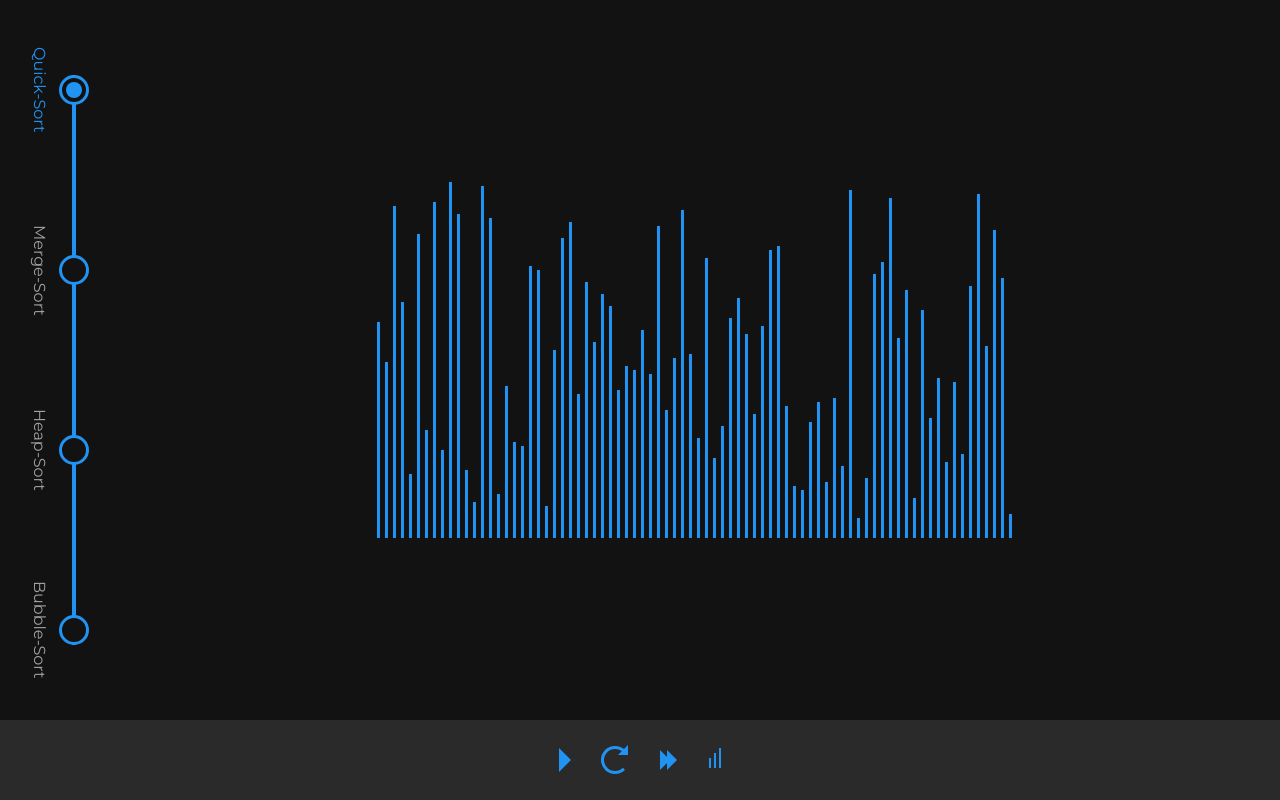
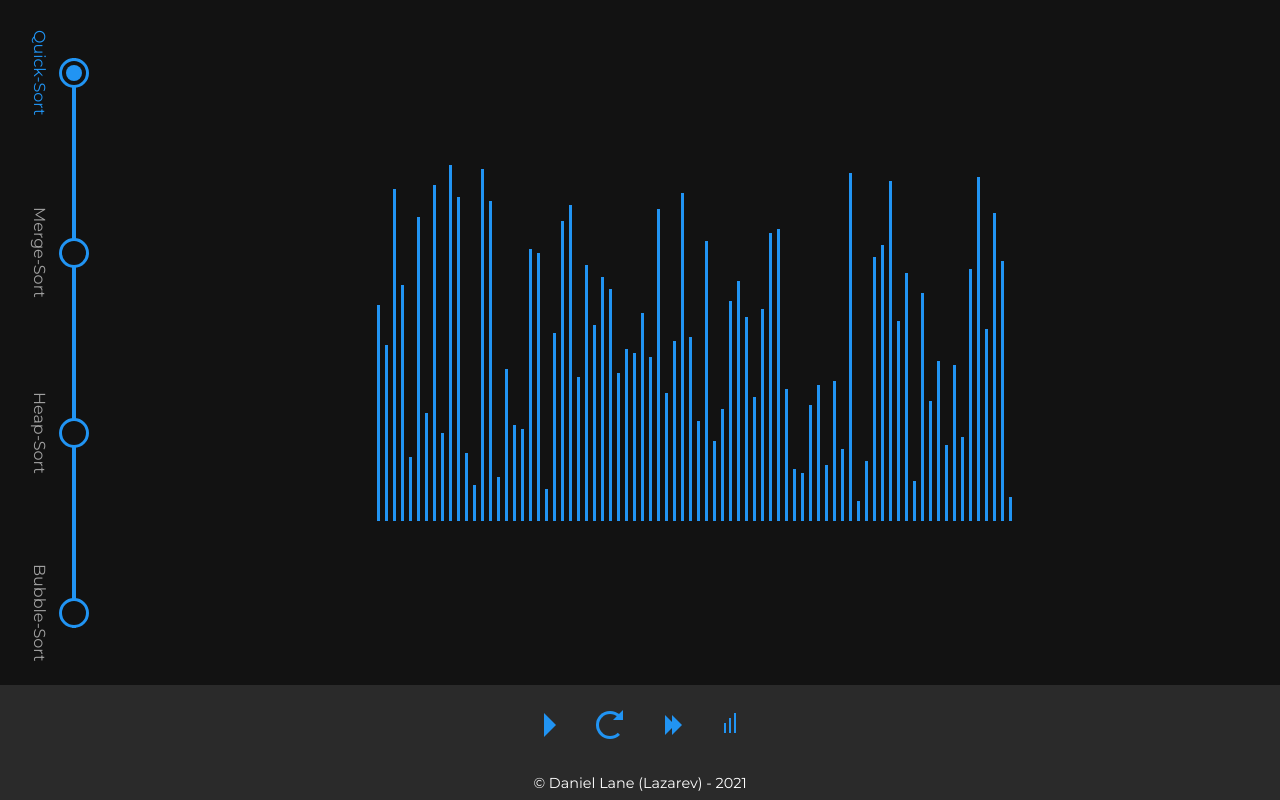
Before and after one commit to dcevpersonal/Sorting-Algorithm-Visualizer, a React (Create React App) app: page / in a window 1280 px wide. Built offline with nearby package versions, Linux system fonts and the light colour scheme.

Commit message:
Small Fixes + Copyright Panel

```diff
--- a/src/App.tsx
+++ b/src/App.tsx
@@ -4,6 +4,7 @@ import Style from "./App.module.scss";
 import Grid from "./components/Blocks/Grid";
 import DisplayPanel from "./components/UI/Display-Panel";
 import ControlPanel from "./components/UI/Control-Panel";
+import CopyrightPanel from "./components/UI/Copyright-Panel";
 
 function App() {
   // Set Functions
@@ -72,6 +73,7 @@ function App() {
         sortRunning={sortRunning}
         setGenerateArrayF={setGenerateArrayF}
       />
+      <CopyrightPanel />
     </div>
   );
 }
--- a/src/components/UI/Control-Panel.module.scss
+++ b/src/components/UI/Control-Panel.module.scss
@@ -1,3 +1,5 @@
+$numOfElements: 4;
+
 .ControlPanel {
     display: flex;
     bottom: 0;
@@ -8,9 +10,11 @@
     justify-content: center;
 }
 
-#CircularButton {
-    margin-left: 10px;
-    &:nth-of-type(1) {
-        margin: 0;
+@for $i from 2 through $numOfElements {
+    #CircularButton_#{$i} {
+        margin-left: 10px;
+        &:nth-of-type(1) {
+            margin: 0;
+        }
     }
 }
--- a/src/components/UI/Control-Panel.tsx
+++ b/src/components/UI/Control-Panel.tsx
@@ -23,14 +23,14 @@ function ControlPanel(props: props) {
         setStarSortF={props.setStarSortF}
         sortRunning={props.sortRunning}
         type={"Play"}
-        id={Style.CircularButton + "1"}
+        id={Style.CircularButton_1}
       />
       {/* Repeat */}
       <CircularButton
         sortRunning={props.sortRunning}
         setGenerateArrayF={props.setGenerateArrayF}
         type={"Repeat"}
-        id={Style.CircularButton + "2"}
+        id={Style.CircularButton_2}
       />
       {/* Speed */}
       <CircularButton
@@ -38,7 +38,7 @@ function ControlPanel(props: props) {
         type={"Speed"}
         selectSpeed={props.selectSpeed}
         selectSpeedF={props.selectSpeedF}
-        id={Style.CircularButton + "3"}
+        id={Style.CircularButton_3}
       />
       {/* Size */}
       <CircularButton
@@ -46,7 +46,7 @@ function ControlPanel(props: props) {
         type={"Size"}
         selectSizeF={props.selectSizeF}
         selectSize={props.selectSize}
-        id={Style.CircularButton + "4"}
+        id={Style.CircularButton_4}
       />
     </div>
   );
--- /dev/null
+++ b/src/components/UI/Copyright-Panel.module.scss
@@ -0,0 +1,13 @@
+.CopyrightPanel {
+    display: flex;
+    height: 35px;
+    width: 100%;
+    background: var(--Black-5);
+    align-items: center;
+    justify-content: center;
+
+    &_Text {
+        color: white;
+        font-size: 0.9rem;
+    }
+}
--- /dev/null
+++ b/src/components/UI/Copyright-Panel.tsx
@@ -0,0 +1,17 @@
+import React from "react";
+import Style from "./Copyright-Panel.module.scss";
+
+function CopyrightPanel() {
+  return (
+    <div className={Style.CopyrightPanel}>
+      <h1
+        className={Style.CopyrightPanel_Text}
+        title={"© Daniel Lane (Lazarev) - " + new Date().getFullYear()}
+      >
+        {"© Daniel Lane (Lazarev) - " + new Date().getFullYear()}
+      </h1>
+    </div>
+  );
+}
+
+export default React.memo(CopyrightPanel);
--- a/src/index.css
+++ b/src/index.css
@@ -50,6 +50,11 @@ body {
   height: 8px;
 }
 
+::selection {
+  background: white;
+  color: black;
+}
+
 @media (hover: none) {
   ::-webkit-scrollbar {
     width: 0px;
```
